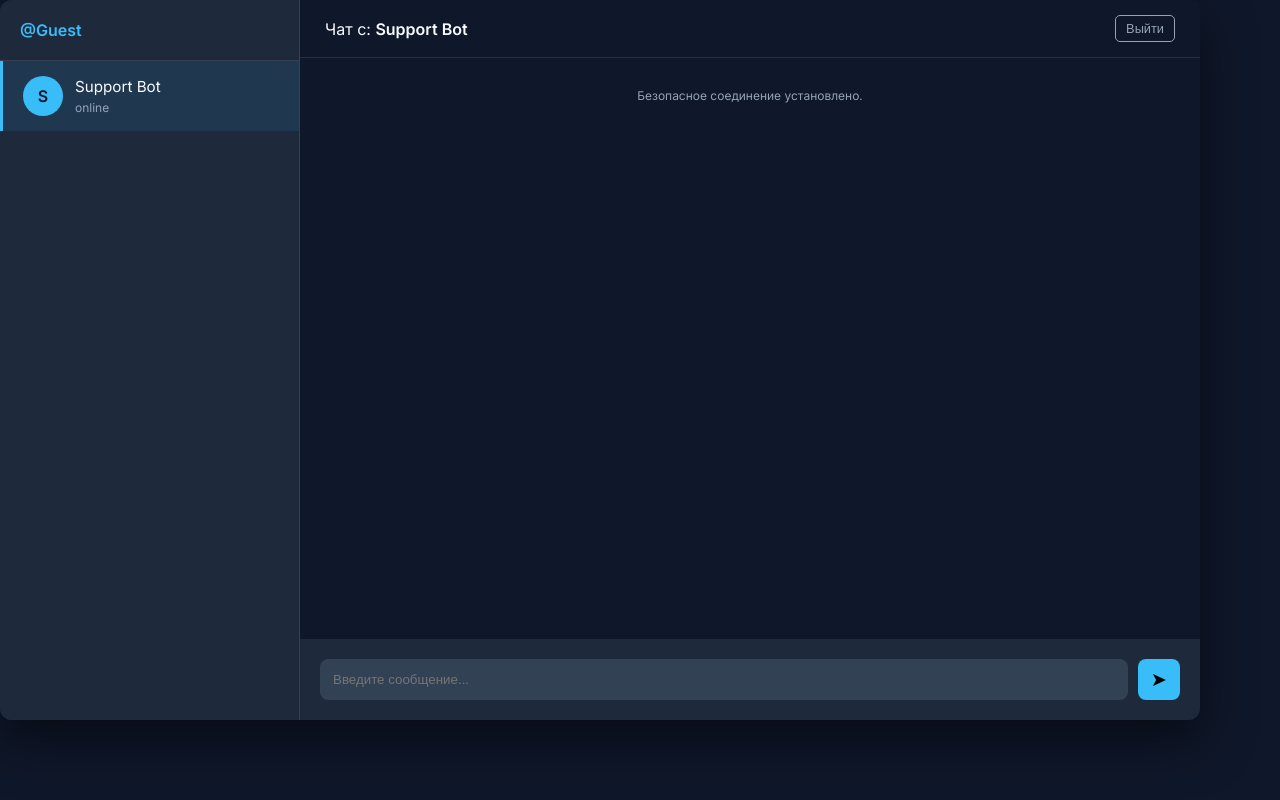
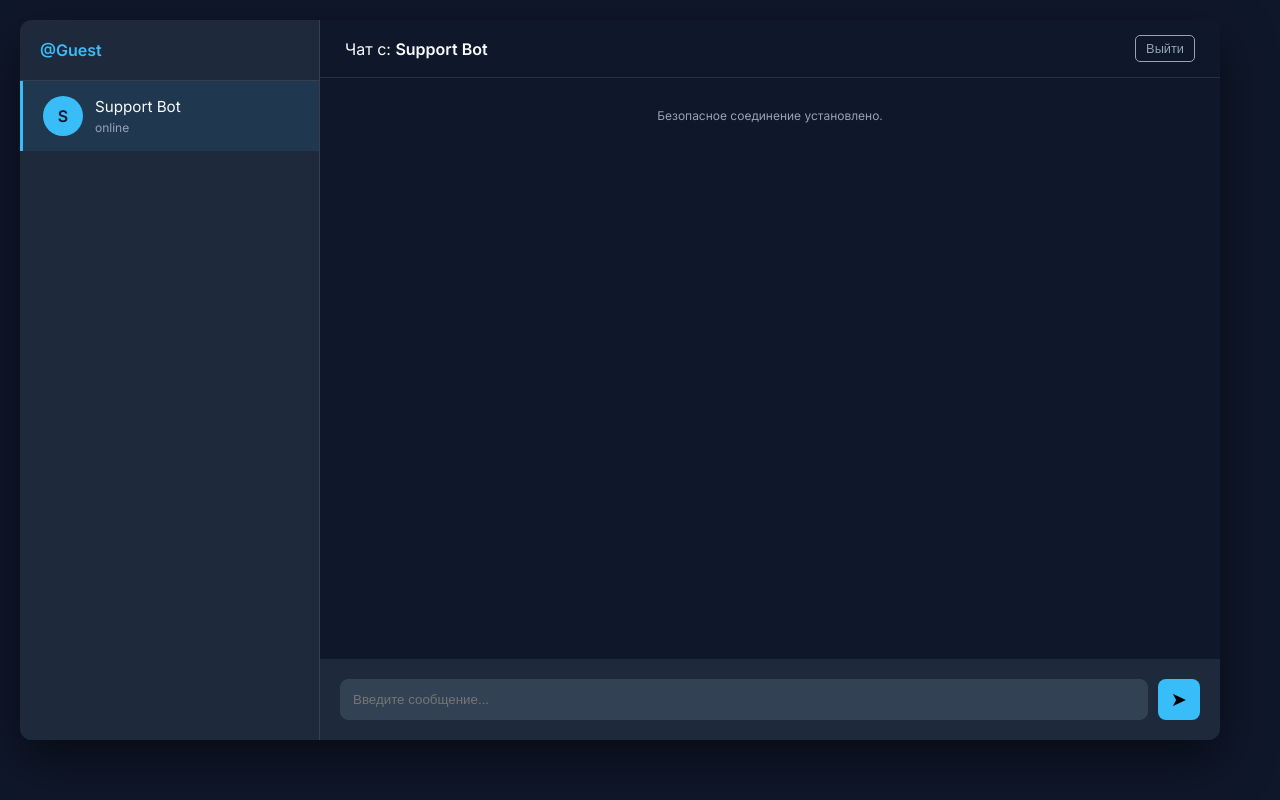
Before and after one commit to mtkbakmal/PrivacyMSG, a FastAPI app: template app/templates/chat.html in a window 1280 px wide. Run offline with FastAPI, Linux system fonts and the light colour scheme; the template is opened without the code that fills it, so the values that code supplies are empty; parts of the project's set-up code (start-up, migrations or seed data) failed here and were passed over.

Commit message:
Add wrapper container for css

```diff
--- a/app/templates/auth.html
+++ b/app/templates/auth.html
@@ -9,6 +9,7 @@
 </head>
 <body>
     <div class="app-container">
+        <div class="auth-wrapper">
             <div id="auth-screen" class="card auth-card">
                 <div class="auth-tabs">
                     <button id="tab-login" class="auth-tab active" onclick="switchAuth('login')">Вход</button>
@@ -25,6 +26,7 @@
                 </form>
             </div>
         </div>
+    </div>
 
     <script src="{{ url_for('static', path='/authScript.js') }}"></script>
 </body>
--- a/app/templates/chat.html
+++ b/app/templates/chat.html
@@ -9,6 +9,7 @@
 </head>
 <body>
     <div class="app-container">
+        <div class="messenger-wrapper">
             <div id="chat-screen" class="messenger-container">
                 <aside class="sidebar">
                     <div class="sidebar-header">
@@ -42,6 +43,7 @@
                 </main>
             </div>
         </div>
+    </div>
 
     <script src="{{ url_for('static', path='/chatScript.js') }}"></script>
 </body>
```
Lines whose indentation alone changed are shown as unchanged.
